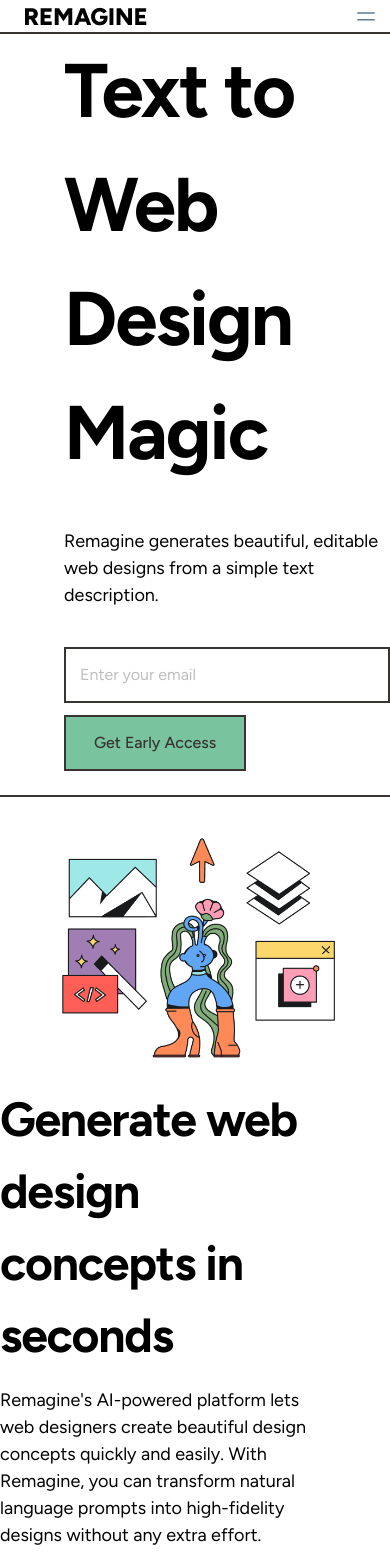
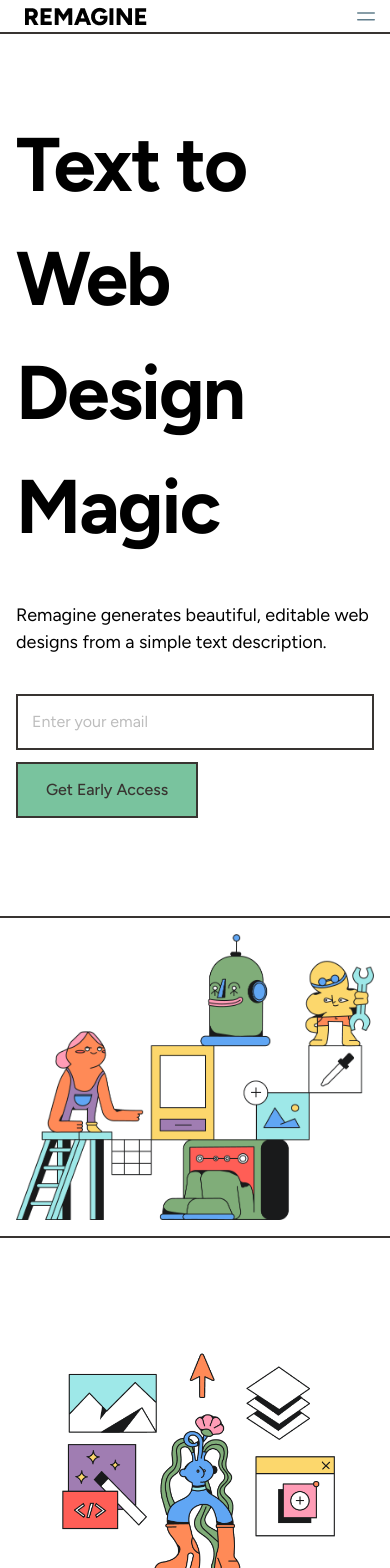
Before and after one commit to Drinooo/remagine-landing-page, a React (Vite) app: page / in a window 390 px wide. Shown: the top 1568 px of the page. Built offline with nearby package versions, Linux system fonts and the light colour scheme.

Commit message:
Fixed responsiveness

```diff
--- a/src/layout/Footer.jsx
+++ b/src/layout/Footer.jsx
@@ -8,7 +8,7 @@
   return (
     <footer className="relative w-full">
       <div className="mx-auto w-full max-w-full">
-        <div className="mx-auto flex justify-between max-w-full py-12 px-[64px]">
+        <div className="mx-auto flex flex-wrap justify-between max-w-full py-12 lg:px-[64px] sm:px-[16px] sm:space-y-6 lg:space-y-0">
           <div className="max-w-full">
             <Typography variant="small" className="mb-4 font-bold uppercase">
               <img src="/logo/Remagine.png" alt="" />
@@ -56,7 +56,7 @@
           </div>
         </div>
         <div className="flex w-full flex-col items-center justify-center border-t-2 border-black py-4 md:flex-row md:justify-between">
-          <div className="flex gap-4 text-black sm:justify-center pl-[64px]">
+          <div className="flex gap-4 text-black sm:justify-center lg:pl-[64px] sm:pl-[0]">
             <Typography
               variant="small"
               className="mb-4 text-center font-normal text-blue-gray-900 md:mb-0 font-main underline"
@@ -76,7 +76,7 @@
               Cookies Settings
             </Typography>
           </div>
-          <div className="pr-[64px]">
+          <div className="lg:pr-[64px] sm:pr-[0]">
             <Typography
               variant="small"
               className="mb-4 text-center font-normal text-blue-gray-900 md:mb-0 font-main"
--- a/src/sections/CTA1.jsx
+++ b/src/sections/CTA1.jsx
@@ -3,14 +3,14 @@
 
 export const CTA1 = () => {
   return (
-    <section className="border-b-2 border-black">
+    <section className="border-b-2 border-black py-[74px]">
       <div className="gap-8 items-center mx-auto max-w-full xl:gap-16 md:grid md:grid-cols-2">
         <img
           className="w-full"
           src="/images/Illustration 3.png"
           alt="dashboard image"
         />
-        <div className="pr-[64px]">
+        <div className="lg:pr-[64px] sm:px-[16px]">
           <Typography className="mb-4 text-h2 tracking-tight font-main font-[700]">
             Generate web design concepts in seconds
           </Typography>
--- a/src/sections/CTA2.jsx
+++ b/src/sections/CTA2.jsx
@@ -3,9 +3,9 @@
 
 export const CTA2 = () => {
   return (
-    <section className="border-b-2 border-black">
+    <section className="border-b-2 border-black py-[74px]">
       <div className="gap-8 items-center mx-auto max-w-full xl:gap-16 md:grid md:grid-cols-2">
-      <div className="pl-[64px]">
+        <div className="lg:pl-[64px] sm:px-[16px]">
           <Typography className="mb-4 text-h2 tracking-tight font-main font-[700]">
             Generate web design concepts in seconds
           </Typography>
--- a/src/sections/Examples.jsx
+++ b/src/sections/Examples.jsx
@@ -95,7 +95,7 @@
   return (
     <>
       <div className="border-b-2 border-black py-[74px]">
-        <div className="text-center">
+        <div className="text-center px-[16px]">
           <Typography className="font-main font-[700] text-h2">
             See Examples
           </Typography>
@@ -105,7 +105,7 @@
           </Typography>
         </div>
 
-        <div className="px-[64px] max-w-full pt-[48px]">
+        <div className="lg:px-[64px] sm:px-[16px] max-w-full pt-[48px]">
           <Slider {...settings}>
             <div className="examples">
               <img src="/images/image 15617.png" alt="" />
--- a/src/sections/Hero.jsx
+++ b/src/sections/Hero.jsx
@@ -5,8 +5,8 @@
 export const Hero = () => {
   return (
     <section className="max-w-full border-b-2 border-black">
-      <div className="grid mx-auto pl-[64px] lg:gap-8 xl:gap-0 lg:grid-cols-12">
-        <div className="mr-auto place-self-center lg:col-span-7 space-y-[38px]">
+      <div className="grid mx-auto lg:pl-[64px] sm:pl-[0] lg:gap-8 xl:gap-0 lg:grid-cols-12">
+        <div className="mr-auto place-self-center lg:col-span-7 space-y-[38px] lg:px-[0] sm:px-[16px] py-[74px]">
           <Typography className="text-h1 md:text-h1Mobile font-main font-[700] mb-4 tracking-tight leading-none">
             Text to Web Design Magic
           </Typography>
@@ -15,7 +15,7 @@
             text description.
           </Typography>
           <div className="max-w-full space-y-[16px]">
-            <div className="mb-6 flex-row md:mb-0 md:flex">
+            <div className="mb-6 flex flex-row flex-wrap lg:space-y-6 xl:space-y-0">
               <div
                 class="relative mb-3 w-full md:mr-3 md:mb-0 xl:w-96"
                 data-te-input-wrapper-init
@@ -34,8 +34,8 @@
             </div>
           </div>
         </div>
-        <div className="hidden lg:mt-0 lg:col-span-5 lg:flex border-l-2 border-black">
-          <img src="/images/Illustration 2.png" alt="Illustration 2" className="w-full" />
+        <div className="lg:mt-0 lg:col-span-5 lg:flex lg:border-l-2 lg:border-t-0 sm:border-t-2 border-black">
+          <img src="/images/Illustration 2.png" alt="Illustration 2" className="w-full sm:p-[16px] lg:p-[0]" />
         </div>
       </div>
     </section>
--- a/src/sections/Newsletter.jsx
+++ b/src/sections/Newsletter.jsx
@@ -4,16 +4,17 @@
 
 export const Newsletter = () => {
   return (
-    <section className="border-b-2 border-black">
+    <section className="border-b-2 border-black py-[74px]">
       <div className="gap-8 items-center mx-auto max-w-full xl:gap-16 md:grid md:grid-cols-2">
-        <div className="pl-[64px]">
+        <div className="lg:px-[64px] sm:px-[16px]">
           <Typography className="mb-4 text-h2 tracking-tight font-main font-[700]">
             Sign up for early access
           </Typography>
           <Typography className="mb-6 font-main font-[400] text-body">
             Design beautiful websites with Remagine
           </Typography>
-          <div className="mb-6 flex-row md:mb-0 md:flex">
+          <div className="max-w-full space-y-[16px]">
+            <div className="mb-6 flex flex-row flex-wrap lg:space-y-6 xl:space-y-0">
               <div
                 class="relative mb-3 w-full md:mr-3 md:mb-0 xl:w-96"
                 data-te-input-wrapper-init
@@ -31,6 +32,7 @@
               </AccessButton>
             </div>
           </div>
+        </div>
         <img
           className="w-full"
           src="/images/Illustration 4.png"
--- a/src/sections/Testimonials.jsx
+++ b/src/sections/Testimonials.jsx
@@ -15,12 +15,12 @@
   };
 
   return (
-    <section className="border-b-2 border-black">
+    <section className="border-b-2 border-black sm:py-[74px] lg:py-0">
       <Slider {...settings} className="carousel">
         {TESTIMONIALS.map((item) => (
           <div className="">
-            <div className="flex">
-              <div className="w-full p-[64px] border-black">
+            <div className="flex sm:flex-wrap lg:flex-nowrap">
+              <div className="w-full lg:p-[64px] sm:p-[16px] border-black">
                 <img
                   className="w-full person"
                   src={item.img}
@@ -28,7 +28,7 @@
                 />
               </div>
 
-              <div className="p-[64px] flex flex-col justify-center border-black">
+              <div className="lg:p-[64px] sm:p-[0] flex flex-col justify-center border-black">
                 <Typography className="mb-6 font-main font-[600] text-h3">
                   {item.msg}
                 </Typography>
```
Lines whose indentation alone changed are shown as unchanged.
